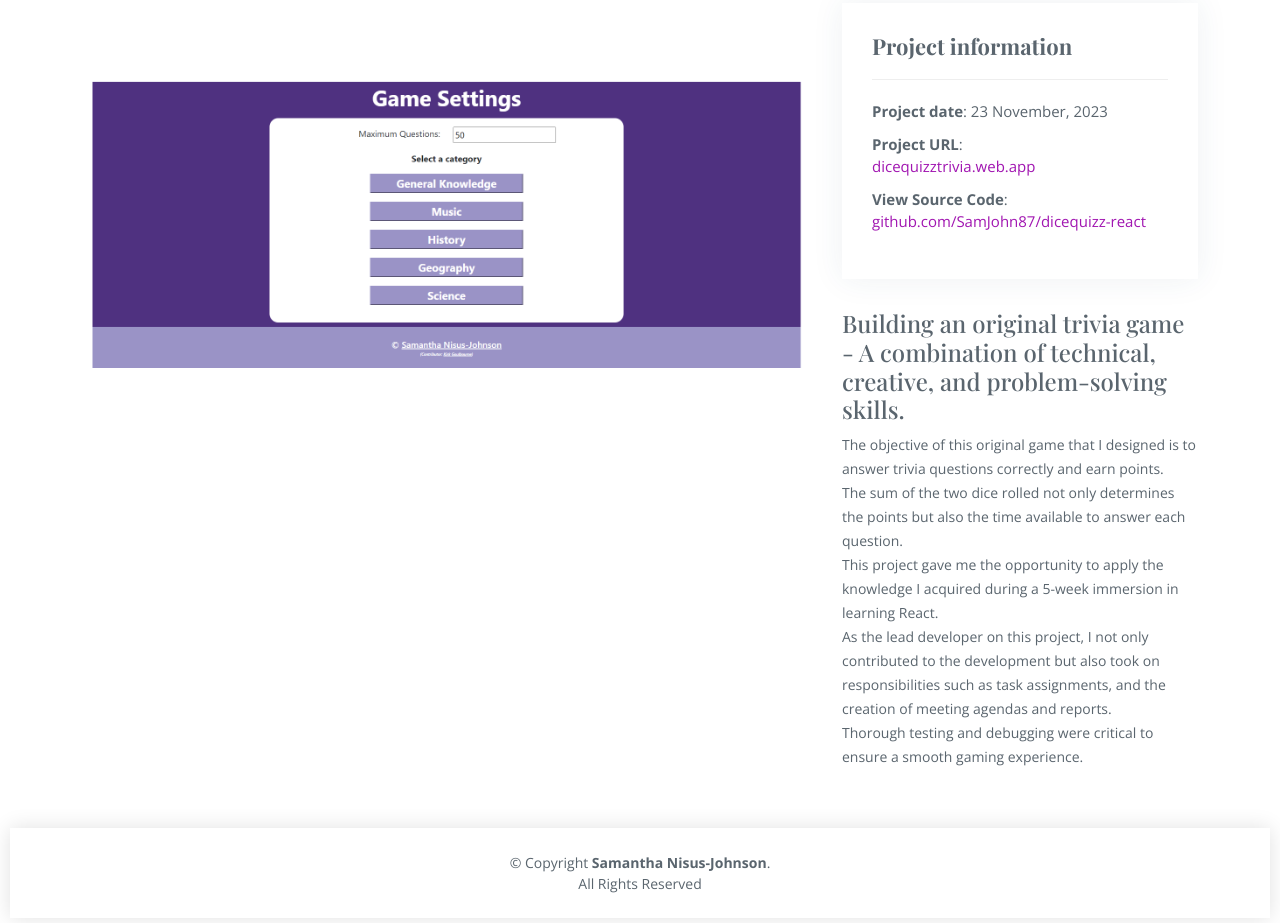
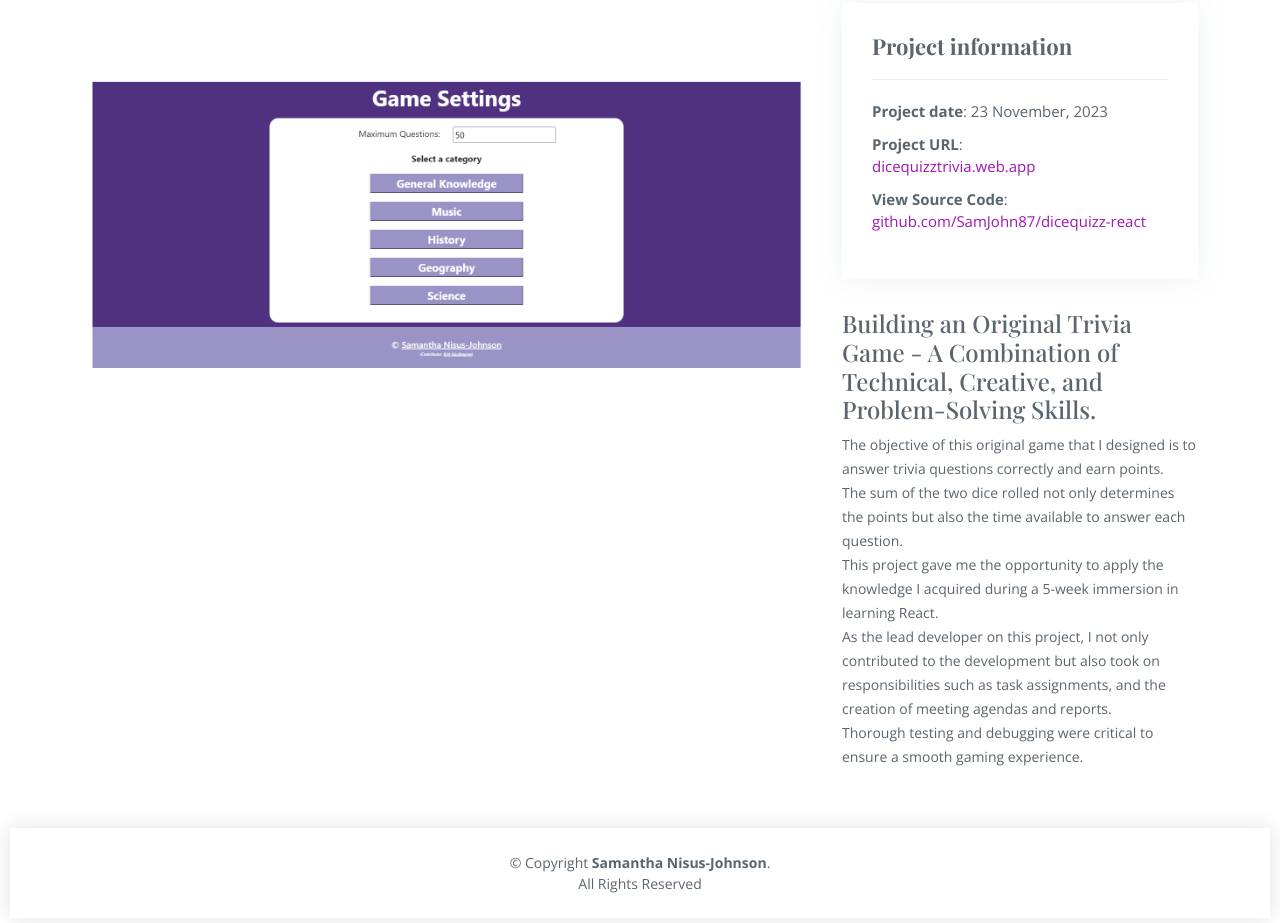
Before and after one commit to SamJohn87/SamJohn87.github.io, a plain HTML site: page portfolio-details.html in a window 1280 px wide. Shown: the part 914-1837 px from the top of the page. Drawn offline with nearby package versions, Linux system fonts and the light colour scheme; a script that the page names is missing; a web font is replaced by a local one.

Commit message:
minor syntax issue fixed

```diff
--- a/portfolio-details.html
+++ b/portfolio-details.html
@@ -158,7 +158,7 @@
               </ul>
             </div>
             <div class="portfolio-description">
-              <h4>Building an original trivia game - A combination of technical, creative, and problem-solving skills.
+              <h4>Building an Original Trivia Game - A Combination of Technical, Creative, and Problem-Solving Skills.
               </h4>
               <small>
                 The objective of this original game that I designed is to answer trivia questions correctly and earn
```
